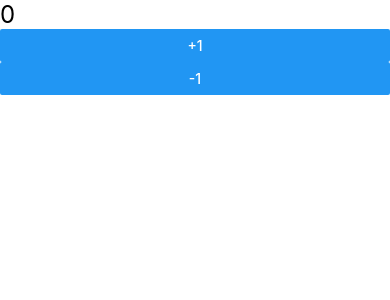
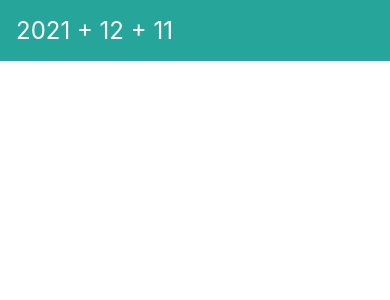
Before and after one commit to kjm9547/Kjm_v1, a React Native app: screen / in a window 390 px wide. Shown: the top 300 px of the page. Built offline with nearby package versions, Linux system fonts and the light colour scheme.

Commit message:
dateline d3

```diff
--- a/App.js
+++ b/App.js
@@ -1,19 +1,19 @@
 import React, { useState } from "react";
-import { SafeAreaView} from "react-native";
-import Counter from './components/counter'
+import { SafeAreaView,StyleSheet} from "react-native";
+import Datehead from './components/datehead'
 
 const App = () => {
-  const [count,setCount] =useState(0)
-
-  const up = () => setCount(count+1)
-  const down = () => setCount(count-1)
-
+  const today = new Date()
   return(
-    <SafeAreaView>
-      <Counter count={count} up={up} down={down}/>
+    <SafeAreaView style={styles.full}>
+      <Datehead date={today}></Datehead>
     </SafeAreaView>
   )
 }
 
-
+const styles = StyleSheet.create({
+  full:{
+    flex:1
+  }
+})
 export default App;
--- a/components/counter.js
+++ b/components/counter.js
@@ -3,11 +3,11 @@ import {View,StyleSheet,Text,Button} from 'react-native';
 
 function Counter({count,up,down}){
     return(
-        <View>
-            <View>
+        <View style={styles.wrapper}>
+            <View style={styles.button_view}>
                 <Text style ={styles.font}>{count}</Text>
             </View>
-            <View>
+            <View style={styles.word_view}>
                 <Button title="+1" onPress={up}/>
                 <Button title="-1" onPress={down}/>
             </View>
@@ -18,8 +18,42 @@ function Counter({count,up,down}){
 const styles = StyleSheet.create({
     font:{
         fontSize:24
+    },
+    wrapper:{
+        flex:1,
+        backgroundColor:'cyan'
+    },
+    word_view:{
+        flex:5,
+    },
+    button_view:{
+        flex:1
     }
 })
 
 
 export default Counter;
+//app.js 소스
+// import React, { useState } from "react";
+// import { SafeAreaView,StyleSheet} from "react-native";
+// import Counter from './components/counter'
+
+// const App = () => {
+//   const [count,setCount] =useState(0)
+
+//   const up = () => setCount(count+1)
+//   const down = () => setCount(count-1)
+
+//   return(
+//     <SafeAreaView style={styles.full}>
+//       <Counter count={count} up={up} down={down}/>
+//     </SafeAreaView>
+//   )
+// }
+
+// const styles = StyleSheet.create({
+//   full:{
+//     flex:1
+//   }
+// })
+// export default App;
--- /dev/null
+++ b/components/datehead.js
@@ -0,0 +1,27 @@
+import React from "react";
+import {Text,View,StyleSheet} from 'react-native'
+
+function Datehead({date}){
+    const year =date.getFullYear();
+    const month = date.getMonth()+1;
+    const day = date.getDate();
+    return(
+        <View style={styles.headline}>
+            <Text style={styles.datetext}>
+                {year} + {month} + {day}
+            </Text>
+        </View>
+    )
+}
+
+const styles = StyleSheet.create({
+    headline:{
+        backgroundColor:'#26a69a',
+        padding:16
+    },
+    datetext:{
+        fontSize:24,
+        color:'white'
+    }
+})
+export default Datehead;
```
